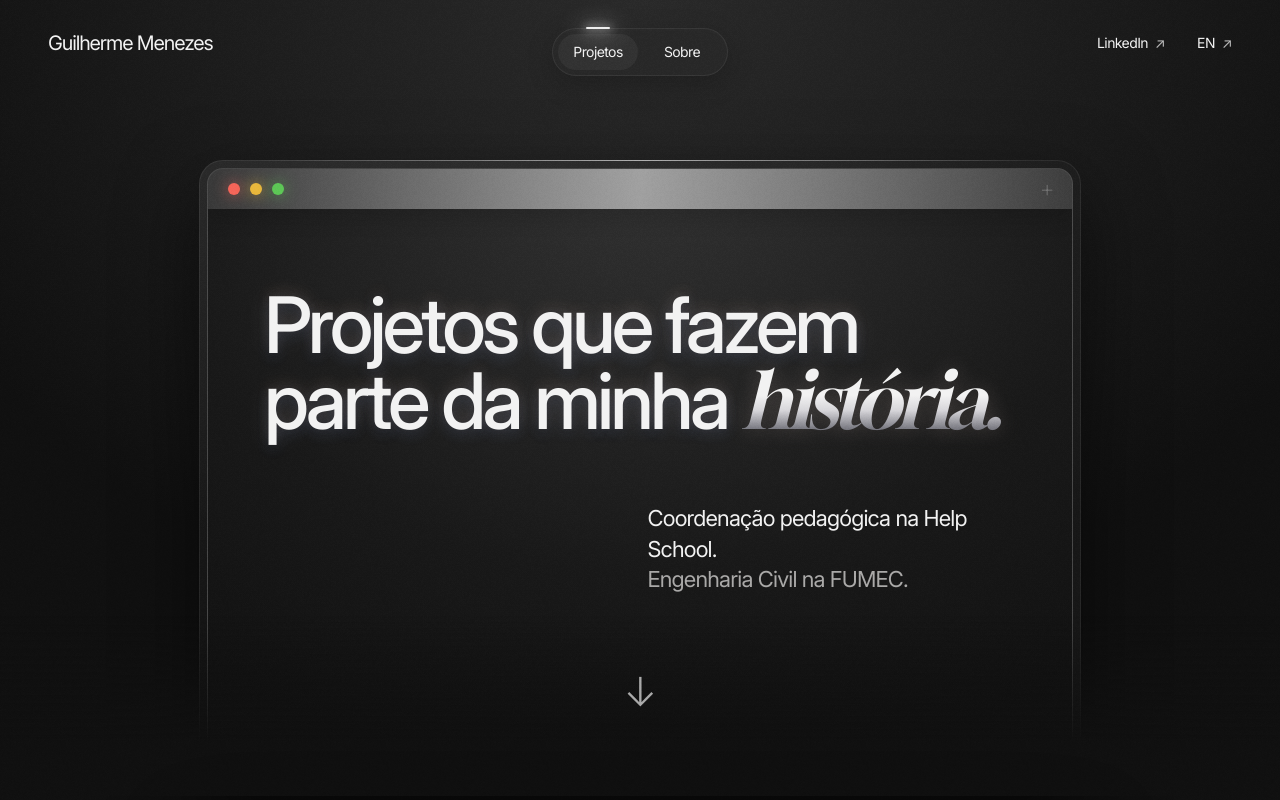
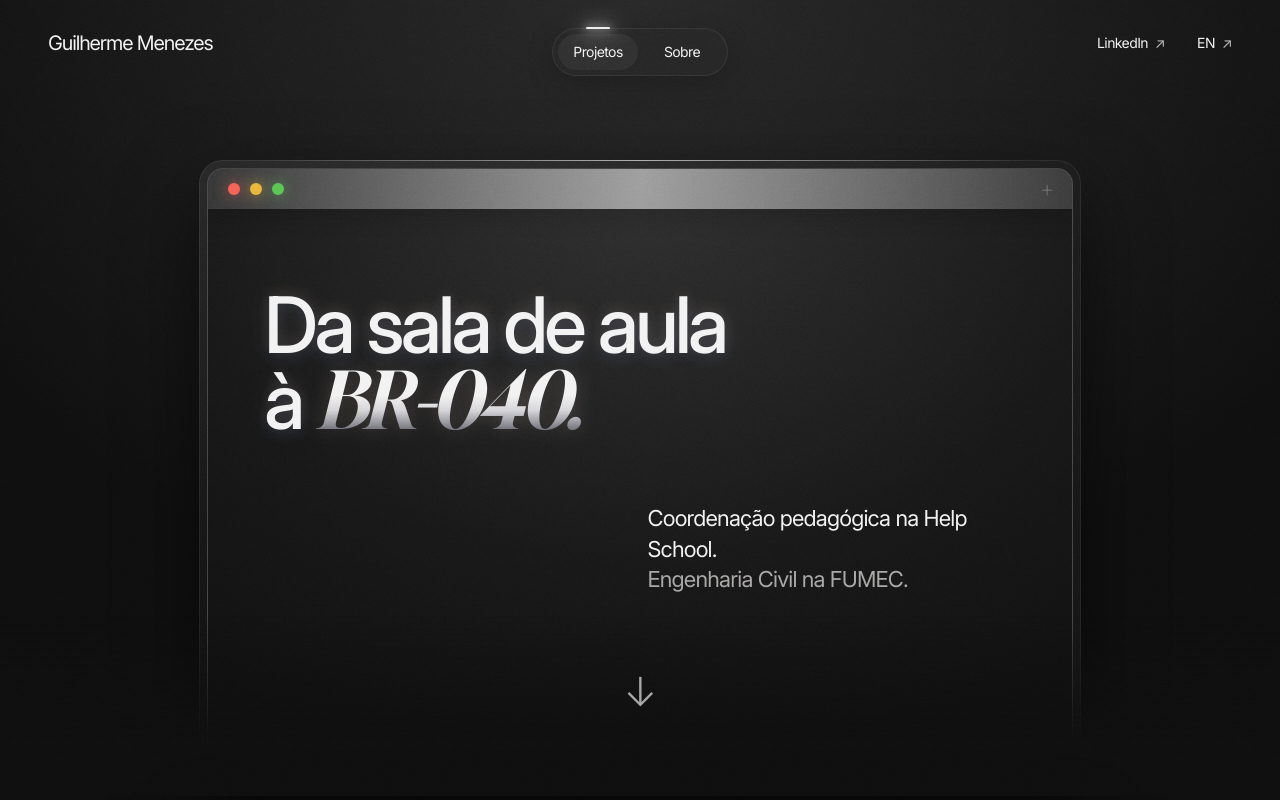
Before and after one commit to guilhermemzs/portfolio-online, a plain HTML site: page index.html in a window 1280 px wide. Shown: the top 800 px of the page. Drawn offline with Linux system fonts and the light colour scheme.

Commit message:
Aproxima a chamada principal dos projetos na escola e na BR-040

```diff
--- a/index.html
+++ b/index.html
@@ -96,7 +96,7 @@
 <main id="main" class="work-page"><section class="hero" id="inicio"><div class="wrap frame"><div class="window">
 <div class="window-bar" aria-hidden="true"><i></i><i></i><i></i><b>+</b></div>
 <div class="window-copy"><div class="mobile-by"><p class="eyebrow">Guilherme Menezes</p></div>
-<h1>Projetos que fazem parte da minha <em>história.</em></h1>
+<h1>Da sala de aula<br> à <em>BR-040.</em></h1>
 <p class="intro">Coordenação pedagógica na Help School.<br><span>Engenharia Civil na FUMEC.</span></p></div></div></div>
 <div class="hero-bottom"><a class="down" href="#projetos" aria-label="Ver projetos">↓ <span>Projetos selecionados</span></a></div></section><div class="wrap"><section class="work-list" id="projetos" aria-label="Projetos selecionados"><a class="frame case-link system" href="/projetos/sistema-de-escala/"><div class="case-panel" style="--tint:#3f5650">
 <h2>Escala de aulas <b aria-hidden="true">→</b></h2><p><strong>Help School</strong>. Da grade fixa à escala diária da escola.</p>
```
Also changed, not shown: en/index.html (+1 -1 lines).
